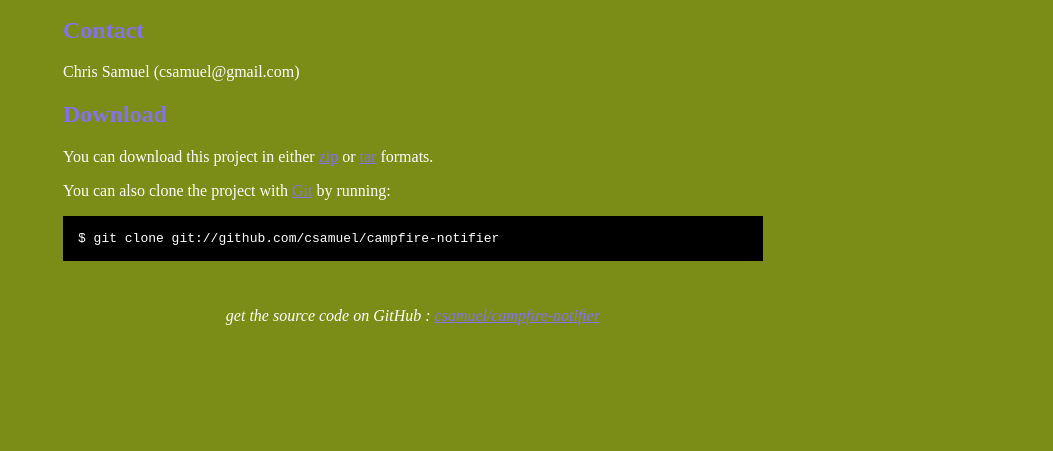
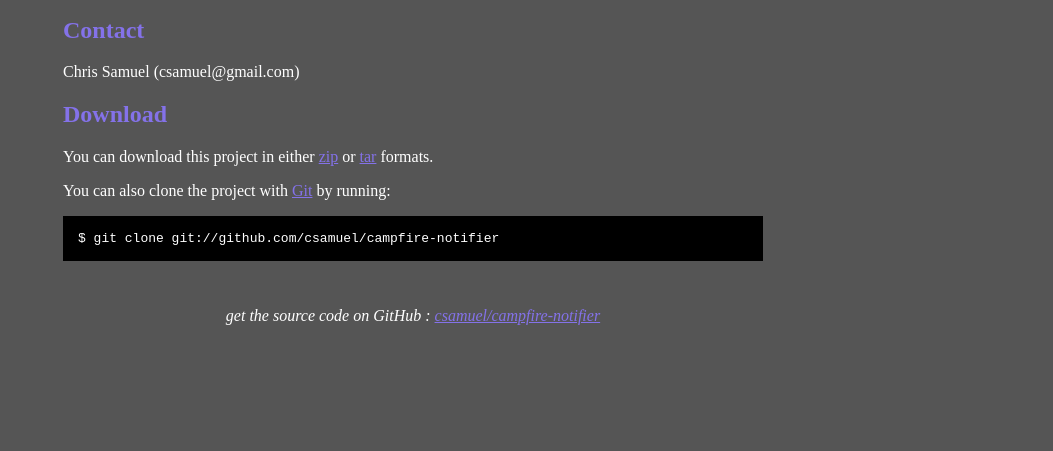
Before and after one commit to csamuel/campfire-notifier, a plain HTML site: page index.html in a window 1280 px wide. Shown: the part 349-800 px from the top of the page, without its empty margins (227-1280 px from the left). Drawn offline with Linux system fonts and the light colour scheme.

Commit message:
Changed colors

```diff
--- a/index.html
+++ b/index.html
@@ -10,7 +10,7 @@
 	<style type="text/css">
 		body {
   		margin-top: 1.0em;
-  		background-color: #7b8d16;
+  		background-color: #555555;
 		  font-family: "Helvetica,Arial,FreeSans";
   		color: #ffffff;
     }
```
Also changed, not shown: 1 other file.
